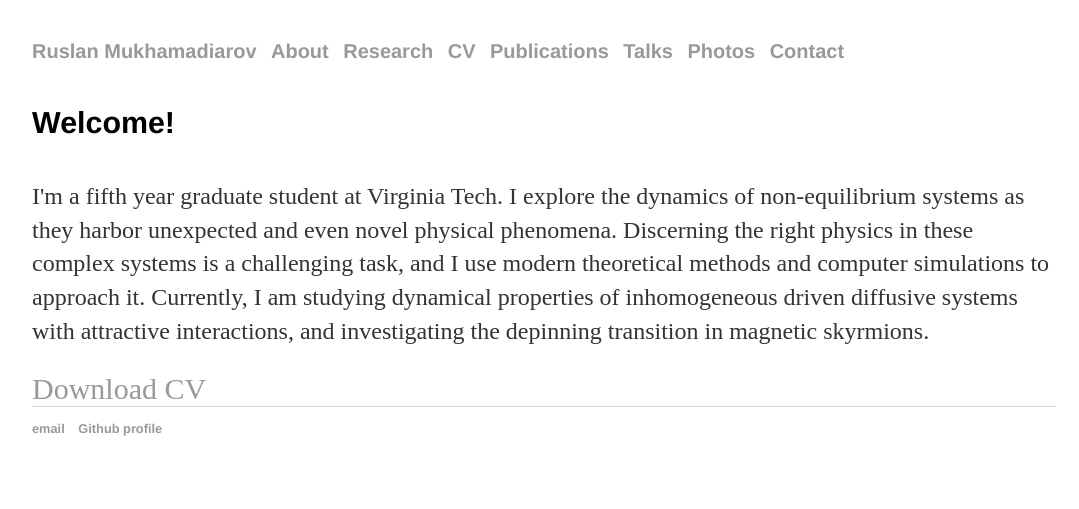
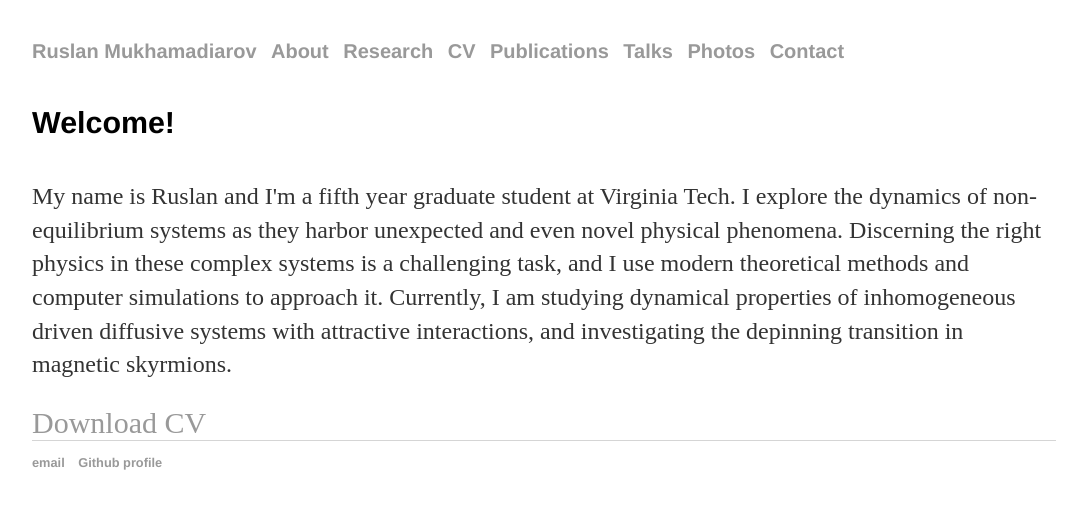
Before and after one commit to RusFortunat/mukhamadiarov, a Jekyll site: the page built from index.html, in a window 1280 px wide. Shown: the top 509 px of the page, without its empty margins (96-1175 px from the left). Built offline with Jekyll 4.4.1, drawn with Linux system fonts in a browser that asks for light colours.

Commit message:
Update index.html

```diff
--- a/index.html
+++ b/index.html
@@ -7,7 +7,7 @@
 
 
 			<h4>Welcome!</h4>
-			<p>I'm a fifth year graduate student at Virginia Tech. I explore the dynamics of non-equilibrium systems as they harbor unexpected and even novel physical phenomena. Discerning the right physics in these complex systems is a challenging task, and I use modern theoretical methods and computer simulations to approach it. Currently, I am studying dynamical properties of inhomogeneous driven diffusive systems with attractive interactions, and investigating the depinning transition in magnetic skyrmions.</a></p>
+			<p>My name is Ruslan and I'm a fifth year graduate student at Virginia Tech. I explore the dynamics of non-equilibrium systems as they harbor unexpected and even novel physical phenomena. Discerning the right physics in these complex systems is a challenging task, and I use modern theoretical methods and computer simulations to approach it. Currently, I am studying dynamical properties of inhomogeneous driven diffusive systems with attractive interactions, and investigating the depinning transition in magnetic skyrmions.</a></p>
 
 			<a style="font-size:30px" href="Mukhamadiarov_CV_NSF_format.pdf" class="download" title="Download CV as PDF">Download CV</a>
 
```
